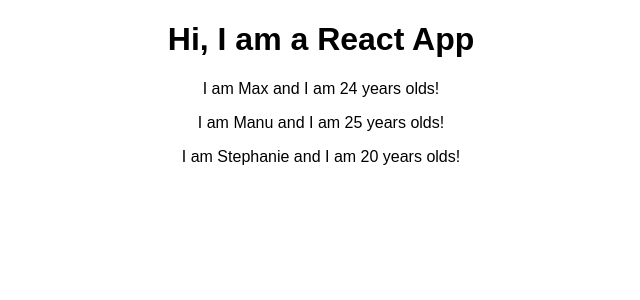
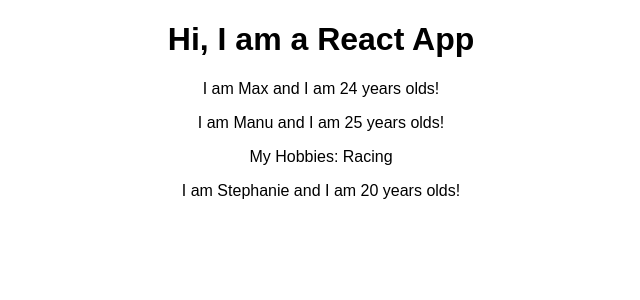
Before and after one commit to haluskua/react-complete-guide, a React (Create React App) app: page / in a window 1280 px wide. Shown: the top 300 px of the page, without its empty margins (319-959 px from the left). Built offline with nearby package versions, Linux system fonts and the light colour scheme.

Commit message:
Understanding the Children Property

```diff
--- a/src/Person/Person.js
+++ b/src/Person/Person.js
@@ -17,8 +17,14 @@
 import React from 'react';
 
 const person = (props) => {
-    return <p>I am {props.name} and I am {props.age} years olds! </p>
-}
+    return (
+    <div>
+        <p>I am {props.name} and I am {props.age} years olds! </p>
+        <p>{props.children}</p>
+    </div>
+
+    )
+    }
 
 
 export default person;
```
